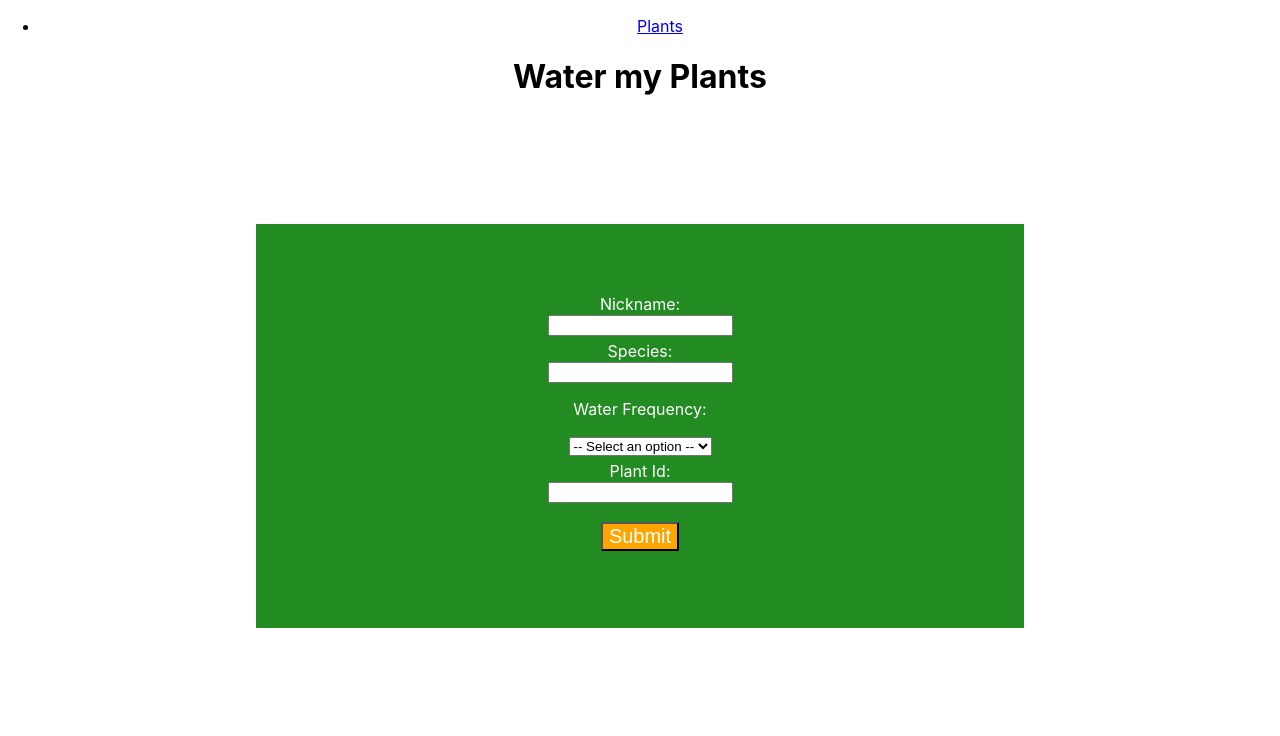
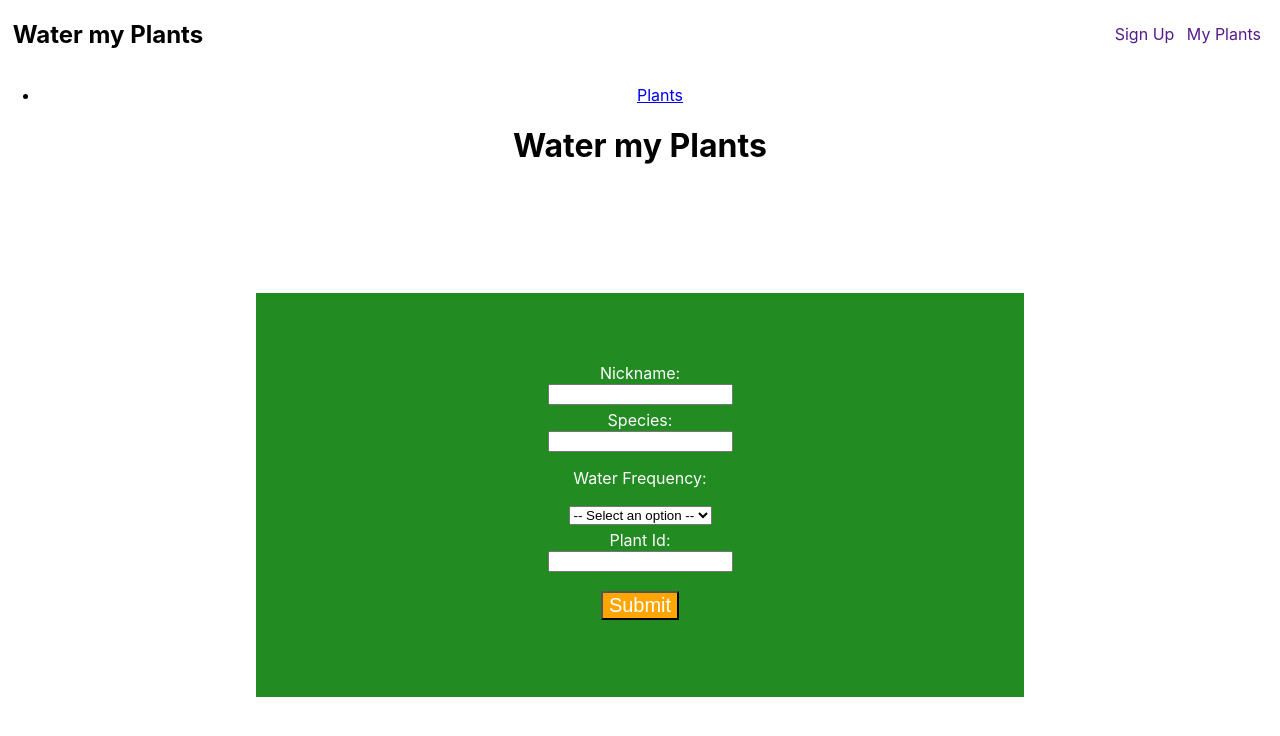
Before and after one commit to ft-water-my-plants/frontend, a React (Create React App) app: page /plants in a window 1280 px wide. Shown: the top 736 px of the page. Built offline with nearby package versions, Linux system fonts and the light colour scheme.

Commit message:
Created a header for the webapp, added minimal styling to header, have signup component mostly fleshed out

```diff
--- a/public/index.html
+++ b/public/index.html
@@ -28,6 +28,17 @@
   </head>
   <body>
     <noscript>You need to enable JavaScript to run this app.</noscript>
+    <header>
+      <nav class="header">
+        <div class="name-div">
+          <h2>Water my Plants</h2>
+        </div>
+        <div class="links-div">
+          <a href="">Sign Up</a>
+          <a href="">My Plants</a>
+        </div>
+      </nav>
+    </header>
     <div id="root"></div>
     <!--
       This HTML file is a template.
--- a/src/App.css
+++ b/src/App.css
@@ -37,6 +37,31 @@
   }
 }
 
+/* Header Styling */
+
+.header {
+  display: flex;
+  align-items: center;
+}
+
+.name-div {
+  width: 50%;
+  padding: 0 0 0 1%;
+}
+
+.links-div {
+  width: 50%;
+  display: flex;
+  justify-content: flex-end;
+  padding: 0 1% 0 0;
+}
+.links-div a {
+  padding: 0 1%;
+  text-decoration: none;
+}
+
+/* Plant Form Styling */
+
 .plant-object {
   margin: 10% 20%;
   padding: 5% 10%;
```
Also changed, not shown: src/components/signup.js (+14 -5 lines).
